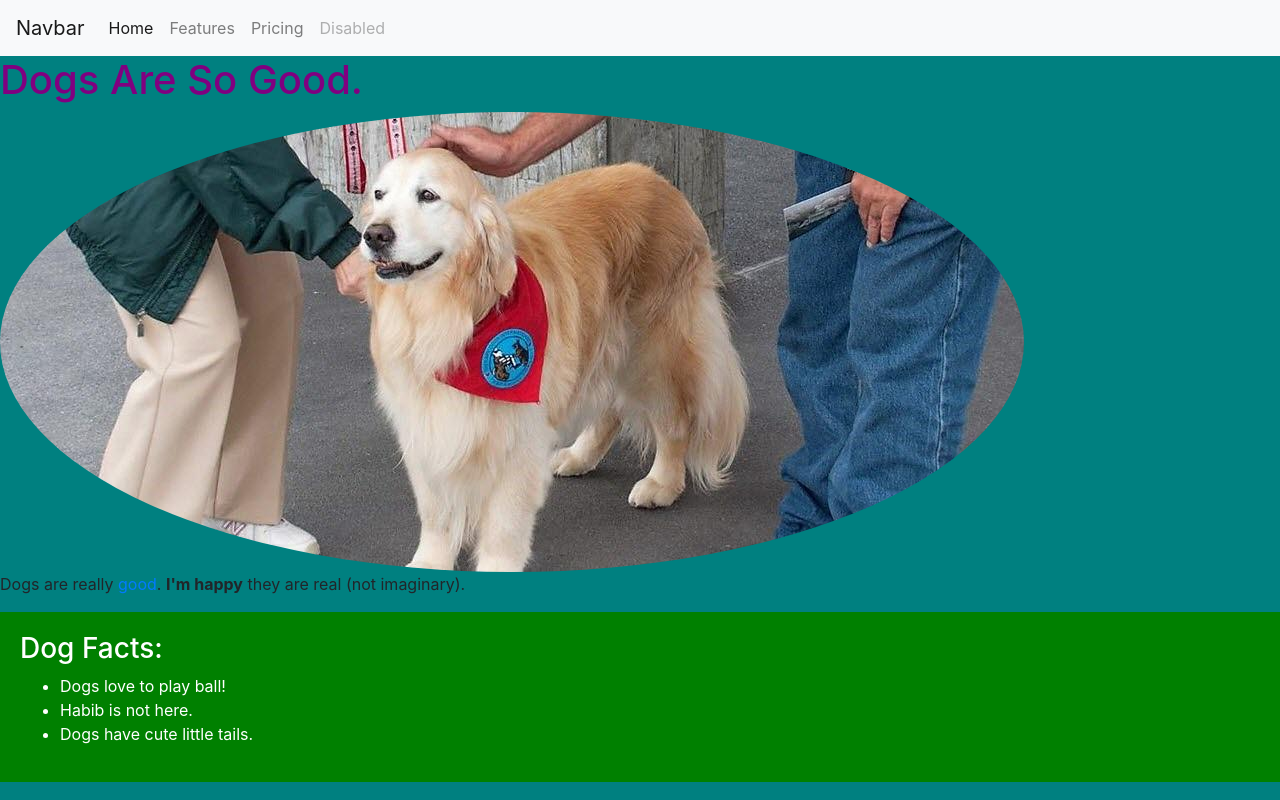
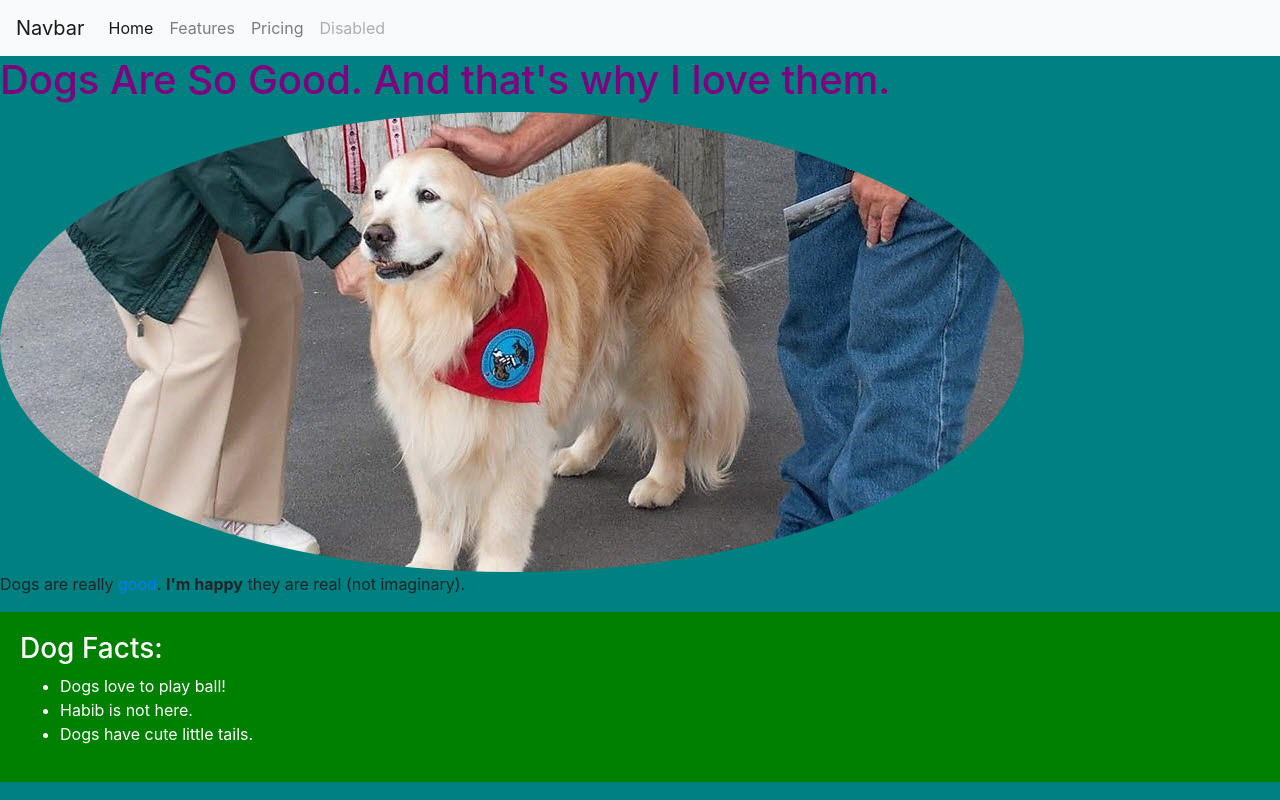
Before and after one commit to nickandersonr/dogpractice, a plain HTML site: page index.html in a window 1280 px wide. Drawn offline with nearby package versions, Linux system fonts and the light colour scheme.

Commit message:
updated title

```diff
--- a/index.html
+++ b/index.html
@@ -36,7 +36,7 @@
 
 
 
-      <h1>Dogs Are So Good.</h1>
+      <h1>Dogs Are So Good. And that's why I love them.</h1>
 
       <div class="dogcolumn">
         <img src="img/dogBanner.jpg" class="rounded-circle" alt="Picture of a very good dog">
```
